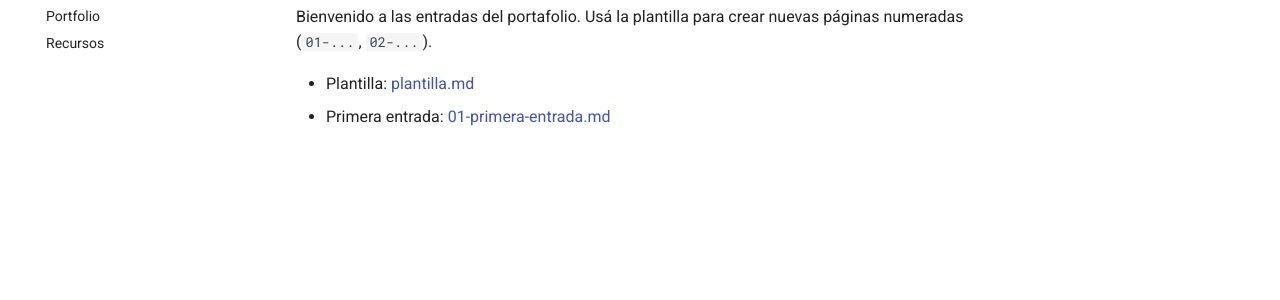
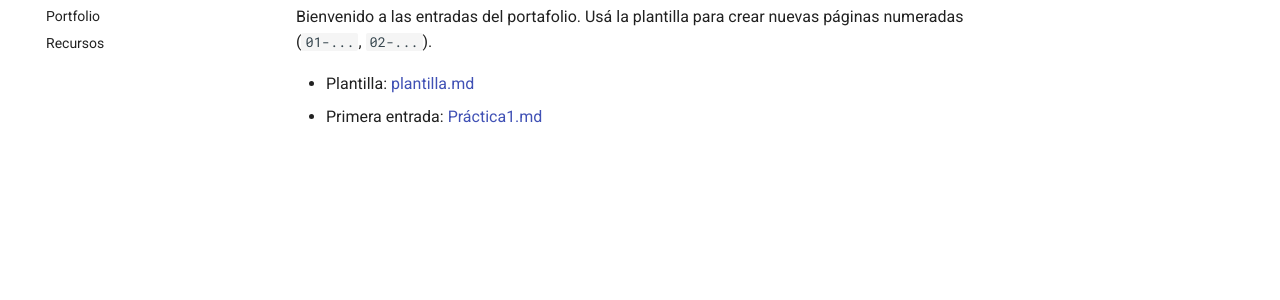
Before and after one commit to aleaurre/Ingenieria_de_Datos, an MkDocs documentation site: the page built from docs/portfolio/index.md, in a window 1280 px wide. Shown: the part 176-476 px from the top of the page. Built offline with MkDocs 1.6.1 and Material for MkDocs 9.7.7, drawn with Linux system fonts in a browser that asks for light colours.

Commit message:
Update index.md

```diff
--- a/docs/portfolio/index.md
+++ b/docs/portfolio/index.md
@@ -9,4 +9,4 @@ Bienvenido a las entradas del portafolio. Usá la plantilla para crear nuevas p
 (`01-...`, `02-...`).
 
 - Plantilla: [plantilla.md](plantilla.md)
-- Primera entrada: [01-primera-entrada.md](01-primera-entrada.md)
+- Primera entrada: [Práctica1.md](Práctica1.md)
```
